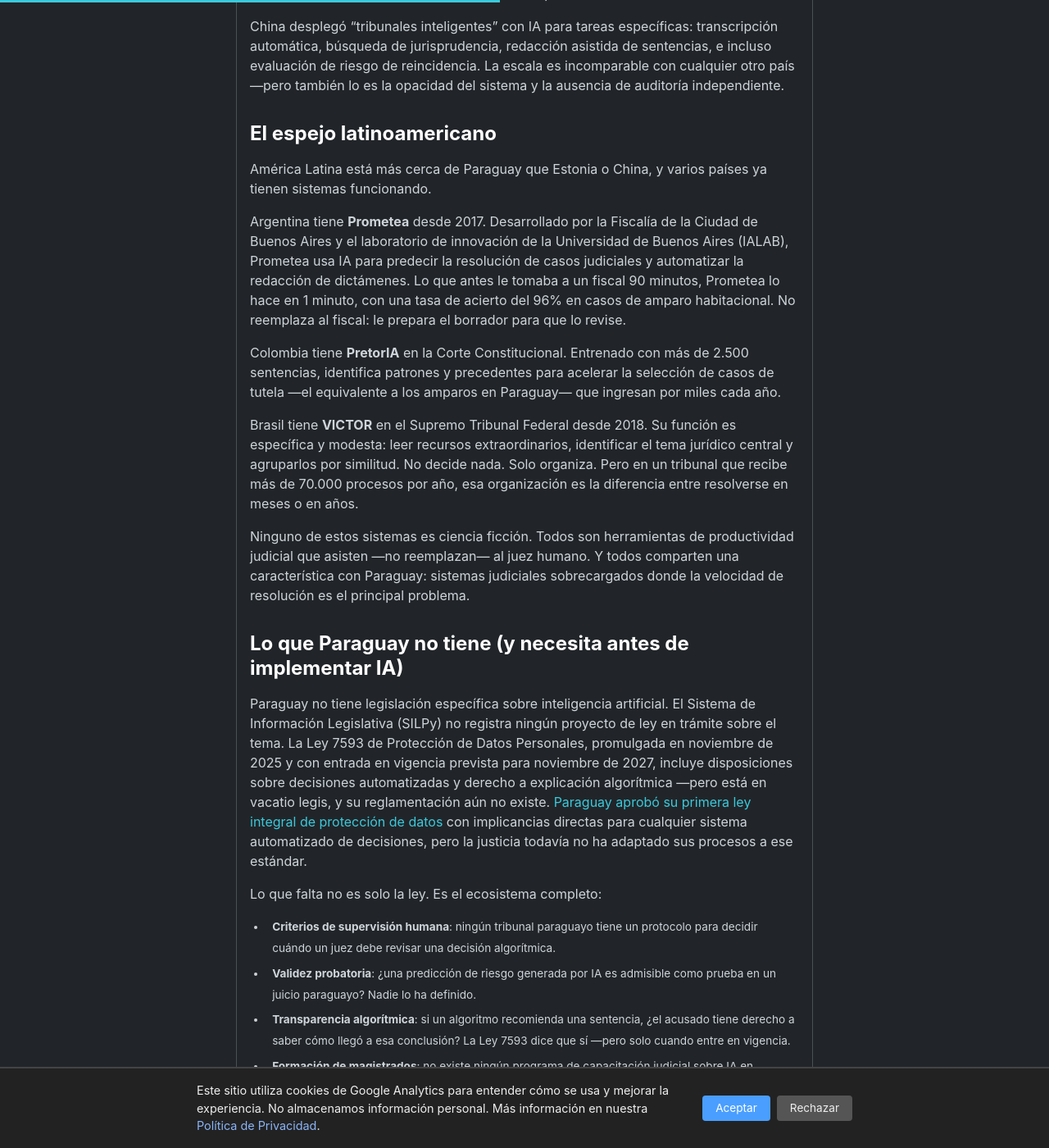
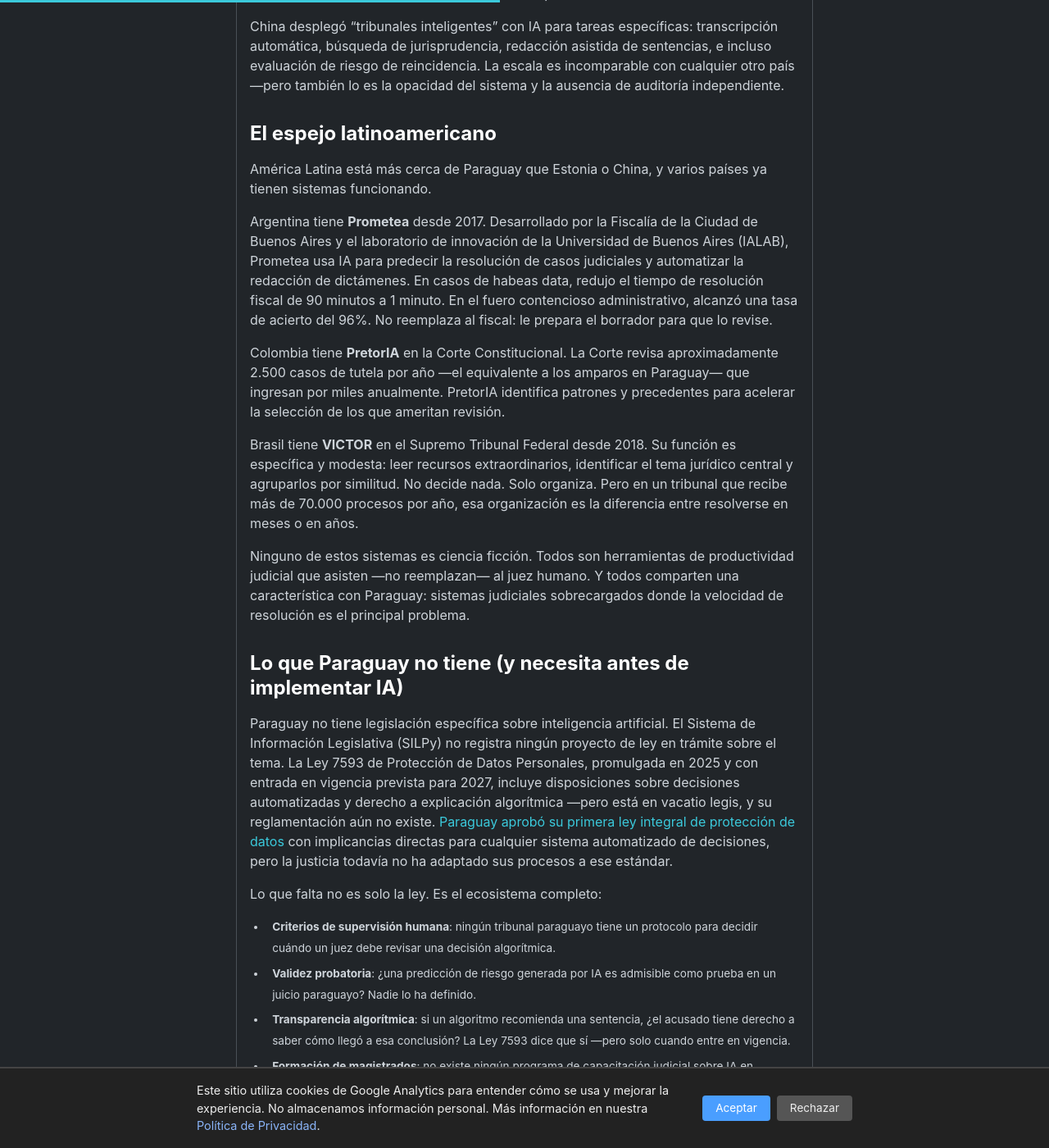
Before and after one commit to miravosqueinteresante/muchotexto.net, a Jekyll site: the page built from _posts/2026-07-21-ia-justicia-paraguay.md, in a window 1280 px wide and 1400 px high, scrolled down 1949 px. Shown: the whole window at 82% size. Built offline with Jekyll 4.4.1, drawn with Linux system fonts in a browser that asks for light colours; some of the changed text lies outside the part shown.

Commit message:
fix: fact-check corrections - PretorIA dataset, Prometea metrics, Ley 7593 dates, 2 decades->10 years

```diff
--- a/_posts/2026-07-21-ia-justicia-paraguay.md
+++ b/_posts/2026-07-21-ia-justicia-paraguay.md
@@ -36,9 +36,9 @@
 
 América Latina está más cerca de Paraguay que Estonia o China, y varios países ya tienen sistemas funcionando.
 
-Argentina tiene **Prometea** desde 2017. Desarrollado por la Fiscalía de la Ciudad de Buenos Aires y el laboratorio de innovación de la Universidad de Buenos Aires (IALAB), Prometea usa IA para predecir la resolución de casos judiciales y automatizar la redacción de dictámenes. Lo que antes le tomaba a un fiscal 90 minutos, Prometea lo hace en 1 minuto, con una tasa de acierto del 96% en casos de amparo habitacional. No reemplaza al fiscal: le prepara el borrador para que lo revise.
+Argentina tiene **Prometea** desde 2017. Desarrollado por la Fiscalía de la Ciudad de Buenos Aires y el laboratorio de innovación de la Universidad de Buenos Aires (IALAB), Prometea usa IA para predecir la resolución de casos judiciales y automatizar la redacción de dictámenes. En casos de habeas data, redujo el tiempo de resolución fiscal de 90 minutos a 1 minuto. En el fuero contencioso administrativo, alcanzó una tasa de acierto del 96%. No reemplaza al fiscal: le prepara el borrador para que lo revise.
 
-Colombia tiene **PretorIA** en la Corte Constitucional. Entrenado con más de 2.500 sentencias, identifica patrones y precedentes para acelerar la selección de casos de tutela —el equivalente a los amparos en Paraguay— que ingresan por miles cada año.
+Colombia tiene **PretorIA** en la Corte Constitucional. La Corte revisa aproximadamente 2.500 casos de tutela por año —el equivalente a los amparos en Paraguay— que ingresan por miles anualmente. PretorIA identifica patrones y precedentes para acelerar la selección de los que ameritan revisión.
 
 Brasil tiene **VICTOR** en el Supremo Tribunal Federal desde 2018. Su función es específica y modesta: leer recursos extraordinarios, identificar el tema jurídico central y agruparlos por similitud. No decide nada. Solo organiza. Pero en un tribunal que recibe más de 70.000 procesos por año, esa organización es la diferencia entre resolverse en meses o en años.
 
@@ -46,7 +46,7 @@
 
 ## Lo que Paraguay no tiene (y necesita antes de implementar IA)
 
-Paraguay no tiene legislación específica sobre inteligencia artificial. El Sistema de Información Legislativa (SILPy) no registra ningún proyecto de ley en trámite sobre el tema. La Ley 7593 de Protección de Datos Personales, promulgada en noviembre de 2025 y con entrada en vigencia prevista para noviembre de 2027, incluye disposiciones sobre decisiones automatizadas y derecho a explicación algorítmica —pero está en vacatio legis, y su reglamentación aún no existe. [Paraguay aprobó su primera ley integral de protección de datos]({% post_url 2026-07-07-ley-proteccion-datos-paraguay-ia %}) con implicancias directas para cualquier sistema automatizado de decisiones, pero la justicia todavía no ha adaptado sus procesos a ese estándar.
+Paraguay no tiene legislación específica sobre inteligencia artificial. El Sistema de Información Legislativa (SILPy) no registra ningún proyecto de ley en trámite sobre el tema. La Ley 7593 de Protección de Datos Personales, promulgada en 2025 y con entrada en vigencia prevista para 2027, incluye disposiciones sobre decisiones automatizadas y derecho a explicación algorítmica —pero está en vacatio legis, y su reglamentación aún no existe. [Paraguay aprobó su primera ley integral de protección de datos]({% post_url 2026-07-07-ley-proteccion-datos-paraguay-ia %}) con implicancias directas para cualquier sistema automatizado de decisiones, pero la justicia todavía no ha adaptado sus procesos a ese estándar.
 
 Lo que falta no es solo la ley. Es el ecosistema completo:
 
```
Also changed, not shown: other parts of _posts/2026-07-21-ia-justicia-paraguay.md (+1 -1 lines).
